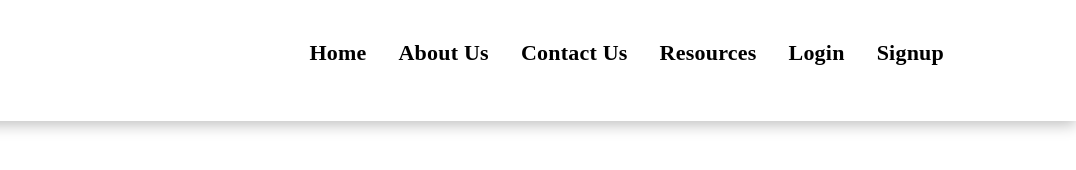
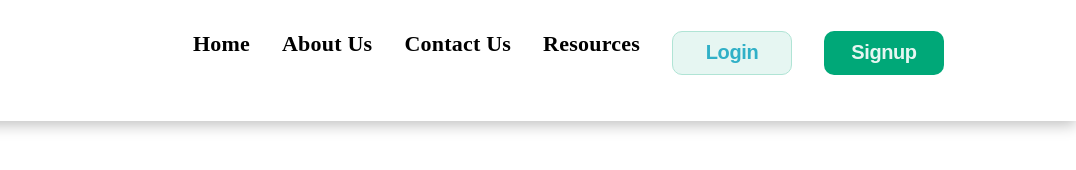
Before and after one commit to Jedbert/SeedPod, a website: page index.html in a window 1280 px wide. Shown: the full height of the page, 204-1280 px from the left. Drawn offline with nearby package versions, Linux system fonts and the light colour scheme; a web font is replaced by a local one.

Commit message:
Main commit

```diff
--- a/index.html
+++ b/index.html
@@ -31,8 +31,8 @@
                         <li><a href="#about-us">About Us</a></li>
                         <li><a href="#contact-us">Contact Us</a></li>
                         <li><a href="#resources">Resources</a></li>
-                        <li><a href="#login"><span class="login-button">Login</span></a></li>
-                        <li><a href="#signup"><span class="signup-button">Signup</span></a></li>
+                        <li><span id="login-button"><a href="#login">Login</a></span></li>
+                        <li><span id="signup-button"><a href="#signup">Signup</a></span></li>
                     </ul>
                 </div>
             </div>
--- a/src/css/style.css
+++ b/src/css/style.css
@@ -41,8 +41,6 @@ header {
 
 .nav-item ul {
     display: flex;
-    float: right;
-    align-items: center;
     gap: 2rem;
 }
 
@@ -62,3 +60,48 @@ header {
     letter-spacing: 0.01375rem;
     text-decoration: none;
 }
+
+#login-button {
+    display: flex;
+    width: 7.5rem;
+    height: 2.75rem;
+    padding: 1rem 1.5rem;
+    justify-content: center;
+    align-items: center;
+    gap: 0.5rem;
+    border-radius: 0.625rem;
+    border: 1px solid var(--tints-shade);
+    background: var(--Foundation-Jade-jade-50, #E6F6F2);
+}
+
+#login-button a {
+    color: var(--teal);
+    font-size: 1.25rem;
+    font-family: 'Darker Grotesque', sans-serif;
+    font-style: normal;
+    font-weight: 700;
+    line-height: normal;
+    letter-spacing: -0.025rem;
+}
+
+#signup-button {
+    display: flex;
+    width: 7.5rem;
+    height: 2.75rem;
+    padding: 1rem 1.5rem;
+    justify-content: center;
+    align-items: center;
+    gap: 0.5rem;
+    border-radius: 0.625rem;
+    background: var(--jade);
+}
+
+#signup-button a {
+    color: var(--foundation-jade);
+    font-size: 1.25rem;
+    font-family: 'Darker Grotesque', sans-serif;
+    font-style: normal;
+    font-weight: 700;
+    line-height: normal;
+    letter-spacing: -0.025rem;
+}
```
